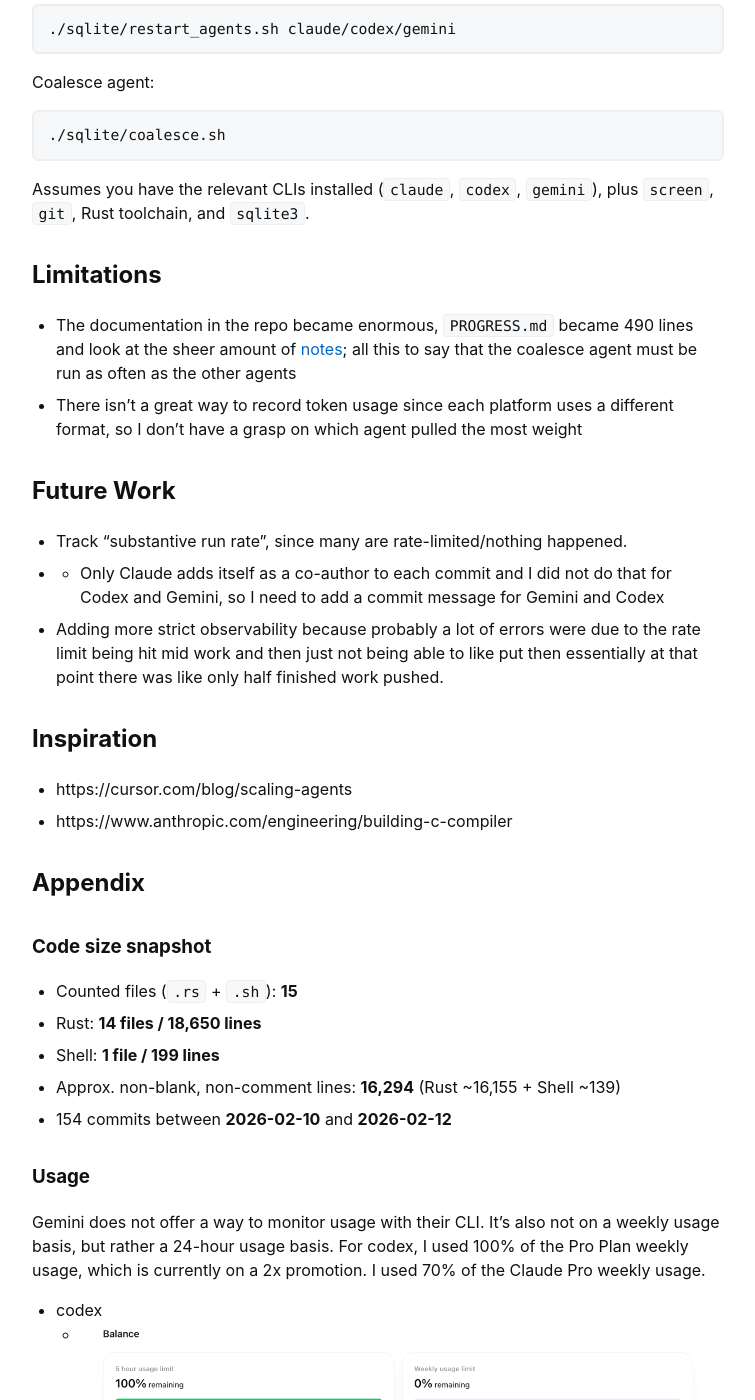
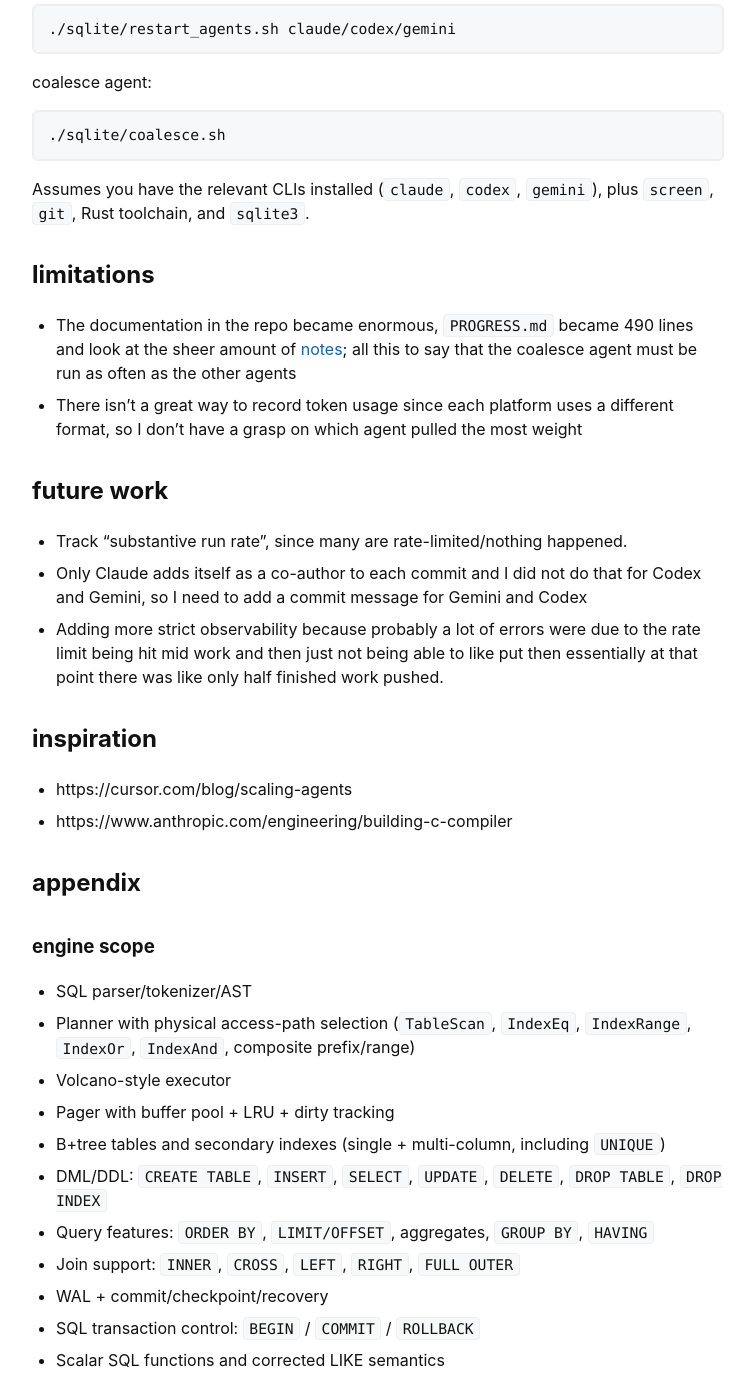
Before and after one commit to kiankyars/kiankyars.github.io, a Jekyll site: the page built from _posts/blog/2026-02-12-sqlite.md, in a window 1280 px wide and 1400 px high, scrolled down 2803 px. Shown: the whole window, without its empty margins (262-1017 px from the left). Built offline with Jekyll 4.4.1, drawn with Linux system fonts in a browser that asks for light colours; some of the changed text lies outside the part shown.

Commit message:
sqlite post done

````diff
--- a/_posts/blog/2026-02-12-sqlite.md
+++ b/_posts/blog/2026-02-12-sqlite.md
@@ -1,11 +1,11 @@
 ---
 layout: post
-title: Building SQLite With a Small Swarm
+title: building sqlite with a small swarm
 date: 2026-02-12
 categories: machine_learning
 ---
 
-## TL;DR
+## tl;dr
 
 I tasked Claude, Codex, and Gemini to build a [SQLite-like engine](https://github.com/kiankyars/sqlite) in Rust.
 
@@ -45,7 +45,7 @@
     ├── notes              // inter-agent notes
     ├── target             // build artifacts
     └── test.sh            // test harness script
-2. **Worker phase**: six workers loop forever (`2x Claude`, `2x Codex`, `2x Gemini`).
+2. **worker phase**: six workers loop forever (`2x Claude`, `2x Codex`, `2x Gemini`).
 
 the loop is simple:
 
@@ -55,32 +55,32 @@
 4. updates shared progress/notes
 5. push
 
-## Analysis
+## analysis
 
-### Coordination tax
+### coordination tax
 
 - **84 / 154 commits (54.5%)** were lock/claim/stale-lock/release coordination
 - demonstrates parallel-agent throughput depends heavily on lock hygiene and stale-lock cleanup discipline
 
-### What helped most
+### what helped most
 
 Two things looked decisive:
 
 - **oracle-style validation + high test cadence** (`cargo test ...` and `./test.sh --fast`/full runs captured in `PROGRESS.md`)
 - **strong module boundaries** (`parser -> planner -> executor <-> storage`) so agents could work on orthogonal slices with fewer merge collisions
 
-### Redundancy
+### redundancy
 
 I implemented a coalescer with gemini to clean duplication/drift, since that is the largest problem with parallel agents. However, it only ran once at the end of the project, so it was never actually used during the run itself. I have a cron job which runs it daily, but gemini couldn't complete the entire de-deuplication when I ran it during the expirement itself, which is to say it stopped mid-way through.
 
-### Takeaways
+### takeaways
 
 - parallelism is great, but only with strict task boundaries.
 - shared state docs (PROGRESS.md, design notes) are part of the runtime, not “documentation.”
 - tests are the anti-entropy force.
 - give agents a narrow interface, a common truth source, and fast feedback, and you get compounding throughput on real systems code.
 
-## Replication
+## replication
 
 To replicate this setup:
 
@@ -91,13 +91,13 @@
 ./sqlite/launch_agents.sh
 ```
 
-Restart agents:
+restart agents:
 
 ```bash
 ./sqlite/restart_agents.sh claude/codex/gemini
 ```
 
-Coalesce agent:
+coalesce agent:
 
 ```bash
 ./sqlite/coalesce.sh
@@ -105,42 +105,23 @@
 
 Assumes you have the relevant CLIs installed (`claude`, `codex`, `gemini`), plus `screen`, `git`, Rust toolchain, and `sqlite3`.
 
-## Limitations
+## limitations
 
 - The documentation in the repo became enormous, `PROGRESS.md` became 490 lines and look at the sheer amount of [notes](https://github.com/kiankyars/sqlite/tree/main/notes); all this to say that the coalesce agent must be run as often as the other agents
 - There isn't a great way to record token usage since each platform uses a different format, so I don't have a grasp on which agent pulled the most weight
 
-## Future Work
+## future work
 
 - Track "substantive run rate", since many are rate-limited/nothing happened.
-- - Only Claude adds itself as a co-author to each commit and I did not do that for Codex and Gemini, so I need to add a commit message for Gemini and Codex
+- Only Claude adds itself as a co-author to each commit and I did not do that for Codex and Gemini, so I need to add a commit message for Gemini and Codex
 - Adding more strict observability because probably a lot of errors were due to the rate limit being hit mid work and then just not being able to like put then essentially at that point there was like only half finished work pushed.
 
-## Inspiration
+## inspiration
 
 - https://cursor.com/blog/scaling-agents
 - https://www.anthropic.com/engineering/building-c-compiler
 
-## Appendix
-
-### Code size snapshot
-
-- Counted files (`.rs` + `.sh`): **15**
-- Rust: **14 files / 18,650 lines**
-- Shell: **1 file / 199 lines**
-- Approx. non-blank, non-comment lines: **16,294** (Rust ~16,155 + Shell ~139)
-- 154 commits between **2026-02-10** and **2026-02-12**
-
-### Usage
-
-Gemini does not offer a way to monitor usage with their CLI. It's also not on a weekly usage basis, but rather a 24-hour usage basis. For codex, I used 100% of the Pro Plan weekly usage, which is currently on a 2x promotion. I used 70% of the Claude Pro weekly usage.
-
-- codex
-    - ![](/imgs/2026-02-12-sqlite/sqlite1.png)
-- claude
-    - ![](/imgs/2026-02-12-sqlite/sqlite2.png)
-    - ![](/imgs/2026-02-12-sqlite/sqlite3.png)
-    - ![](/imgs/2026-02-12-sqlite/sqlite4.png)
+## appendix
 
 ### engine scope
 
@@ -156,37 +137,56 @@
 - SQL transaction control: `BEGIN` / `COMMIT` / `ROLLBACK`
 - Scalar SQL functions and corrected LIKE semantics
 
-### Milestone Commits:
+### milestone commits
 
-- **Foundation**:
+- **Foundation**
   - Bootstrap workspace, docs, harness (`16879bd`)
   - Tokenizer, SQL parser, AST (`15586d7`)
   - Pager and B+tree foundations/baseline (`3f8b2a3`, `8698bd8`)
-- **Core SQL path**:
+- **Core SQL path**
   - End-to-end CRUD operations and secondary indexes (`9070529`, `58bb7b1`, `39d5147`)
   - Volcano-style executor (`aedda27`)
-- **Durability**:
+- **Durability**
   - WAL write path and commit (`b48518c`)
   - Checkpoint and recovery (`6137ec0`)
   - Transaction SQL (`342c147`)
   - Dirty-eviction transactional correctness (`7805ee6`)
-- **Planner and Executor Growth**:
+- **Planner and Executor Growth**
   - Physical access path selection, range/OR/AND/multi-column/stats planner evolution (`aa24fb3`, `0b225c8`, `2b81d85`, `c60e580`, `0da32f2`, `8b0b5d7`)
   - Index equality/range (`600ab8f`, `aa24fb3`)
   - Multi-column equality, prefix, and range (`b147f1a`, `5e75b46`)
   - Cost heuristics, stats model, persisted stats (`c099b7c`, `c60e580`, `0da32f2`, `8b0b5d7`, `e96ad80`)
-- **SQL Semantics**:
+- **SQL Semantics**
   - JOIN family and grouped join semantics, including full join family and grouped aggregates (`02805ef`, `bfb1a49`, `3439033`, `2ad8d61`, `fafb387`, `8d965d5`)
   - Scalar SQL functions and join index probes (`85fbd7a`, `b9a39d1`)
   - LIKE semantics correctness fix (`ac59ad5`)
-- **Coalesce/Cleanup**:
+- **Coalesce/Cleanup**
   - Coalesce cleanup and deduplication (`1a14838`)
 
-### Disclaimer
+### code size snapshot
+
+- Counted files (`.rs` + `.sh`): **15**
+- Rust: **14 files / 18,650 lines**
+- Shell: **1 file / 199 lines**
+- Approx. non-blank, non-comment lines: **16,294** (Rust ~16,155 + Shell ~139)
+- 154 commits between **2026-02-10** and **2026-02-12**
+
+### usage
+
+Gemini does not offer a way to monitor usage with their CLI. It's also not on a weekly usage basis, but rather a 24-hour usage basis. For codex, I used 100% of the Pro Plan weekly usage, which is currently on a 2x promotion. I used 70% of the Claude Pro weekly usage.
+
+- codex
+    - ![](/imgs/2026-02-12-sqlite/sqlite1.png)
+- claude
+    - ![](/imgs/2026-02-12-sqlite/sqlite2.png)
+    - ![](/imgs/2026-02-12-sqlite/sqlite3.png)
+    - ![](/imgs/2026-02-12-sqlite/sqlite4.png)
+
+### disclaimer
 
 - codex wrote the first draft for this post
 
-## Citation
+## citation
 
 ```bibtex
 @misc{kyars2026sqlite,
````
Also changed, not shown: other parts of _posts/blog/2026-02-12-sqlite.md (+11 -11 lines).
